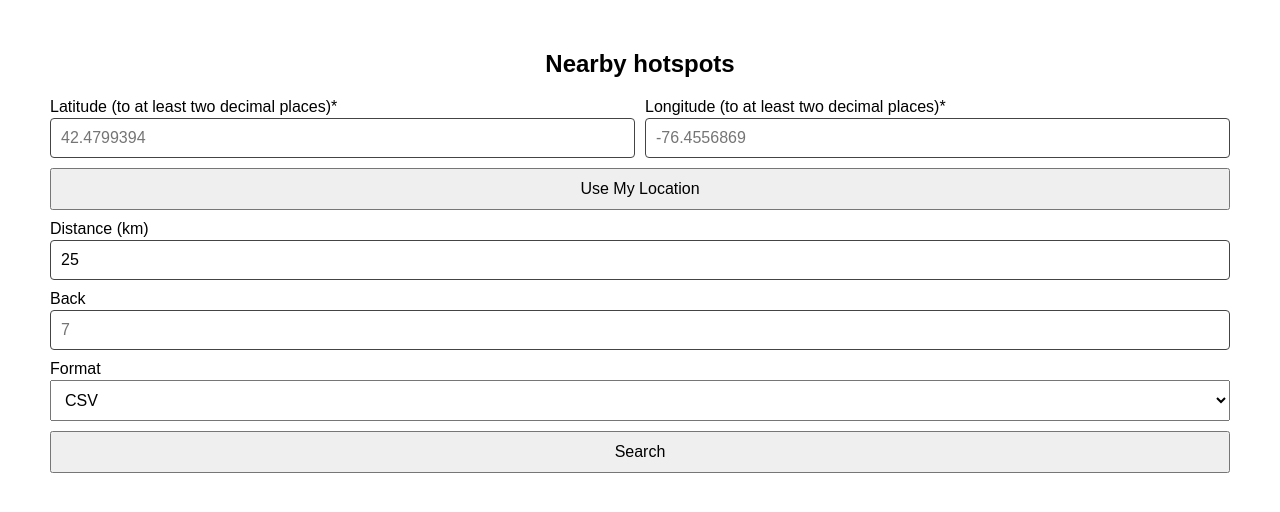
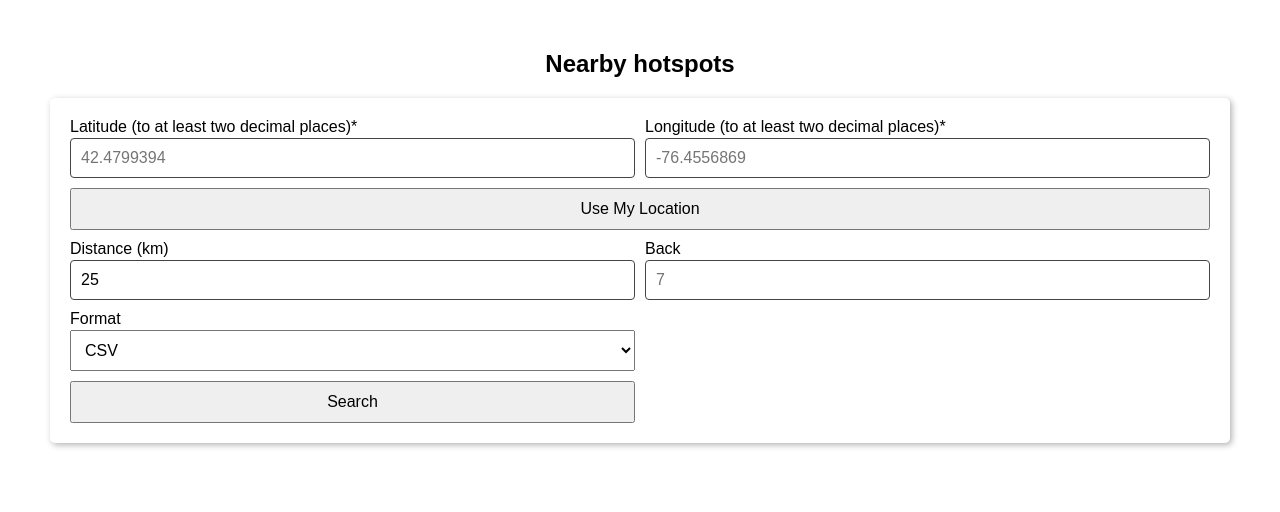
Before and after one commit to Fimbelowski/ebird-api-ui, a React (Vite) app: page /geo in a window 1280 px wide. Shown: the top 512 px of the page. Built offline with nearby package versions, Linux system fonts and the light colour scheme.

Commit message:
Improve Geo from styles.

```diff
--- a/src/pages/ref/hotspot/Geo.tsx
+++ b/src/pages/ref/hotspot/Geo.tsx
@@ -5,6 +5,7 @@ import Button from '../../../components/Button';
 import CoordinateInput from '../../../components/CoordinateInput';
 import csvToArray from '../../../utilities/csvToArray';
 import Details from '../../../components/Details';
+import Form from '../../../components/Form';
 import type EbirdHotspot from '../../../types/EbirdHotspot';
 import getValueFromChangeEvent from '../../../utilities/getValueFromChangeEvent';
 import isJson from '../../../utilities/isJson';
@@ -222,14 +223,8 @@ export default function Geo() {
       className="geo"
       title="Nearby hotspots"
     >
-      <form
-        className="geo__form"
-        onSubmit={getNearbyHotspots}
-      >
-        <div className="geo__coordinate-inputs">
-          <div className="geo__coordinate-input">
+      <Form onSubmit={getNearbyHotspots}>
         <CoordinateInput
-              fullWidth
           id="lat"
           label="Latitude (to at least two decimal places)*"
           loading={loading()}
@@ -240,10 +235,7 @@ export default function Geo() {
           required
           value={latitude}
         />
-          </div>
-          <div className="geo__coordinate-input">
         <CoordinateInput
-              fullWidth
           id="lng"
           label="Longitude (to at least two decimal places)*"
           loading={loading()}
@@ -254,8 +246,6 @@ export default function Geo() {
           required
           value={longitude}
         />
-          </div>
-        </div>
         <Button
           className="geo__get-user-position"
           label="Use My Location"
@@ -273,7 +263,6 @@ export default function Geo() {
         ) : null}
         <NumberInput
           className="geo__distance-input"
-          fullWidth
           id="distance"
           label="Distance (km)"
           loading={loading()}
@@ -285,7 +274,6 @@ export default function Geo() {
         />
         <NumberInput
           className="geo__back-input"
-          fullWidth
           id="back"
           label="Back"
           loading={loading()}
@@ -310,12 +298,12 @@ export default function Geo() {
           loading={loading()}
           type="submit"
         />
-      </form>
+      </Form>
       {loadingResults ? <p>Loading...</p> : null}
       {showResults() ? (
         <div className="geo__results">
           <Details summary="Raw Response">{rawResponse}</Details>
-          <Details summary="Response as Detailed Table">
+          <Details summary="Detailed Table">
             <Table<EbirdHotspot>
               cellCallbacks={detailedTableCellCallbacks}
               headers={detailedTableHeaders}
@@ -324,7 +312,7 @@ export default function Geo() {
           </Details>
           <Details
             open
-            summary="Response as Simplified Table"
+            summary="Simplified Table"
           >
             <Table<EbirdHotspot>
               cellCallbacks={simpleTableCellCallbacks}
--- a/src/sass/layout/_Geo.scss
+++ b/src/sass/layout/_Geo.scss
@@ -1,19 +1,10 @@
 .geo {
-  &__coordinate-input {
-    flex: 0 1 50%;
+  &__get-user-position {
+    grid-column: 1 / -1;
   }
 
-  &__coordinate-inputs {
-    display: flex;
-    gap: 1rem;
-  }
-
-  &__form {
-    width: 100%;
-    display: flex;
-    flex-direction: column;
-    gap: 1rem;
-    margin-bottom: 2rem;
+  &__loading-position {
+    grid-column: 1 / -1;
   }
 
   &__loading-position,
@@ -26,8 +17,13 @@
   }
 
   &__results {
+    width: 100%;
     display: flex;
     flex-direction: column;
     gap: 1rem;
   }
+
+  &__submit {
+    grid-column-start: 1;
+  }
 }
```
Lines whose indentation alone changed are shown as unchanged.
